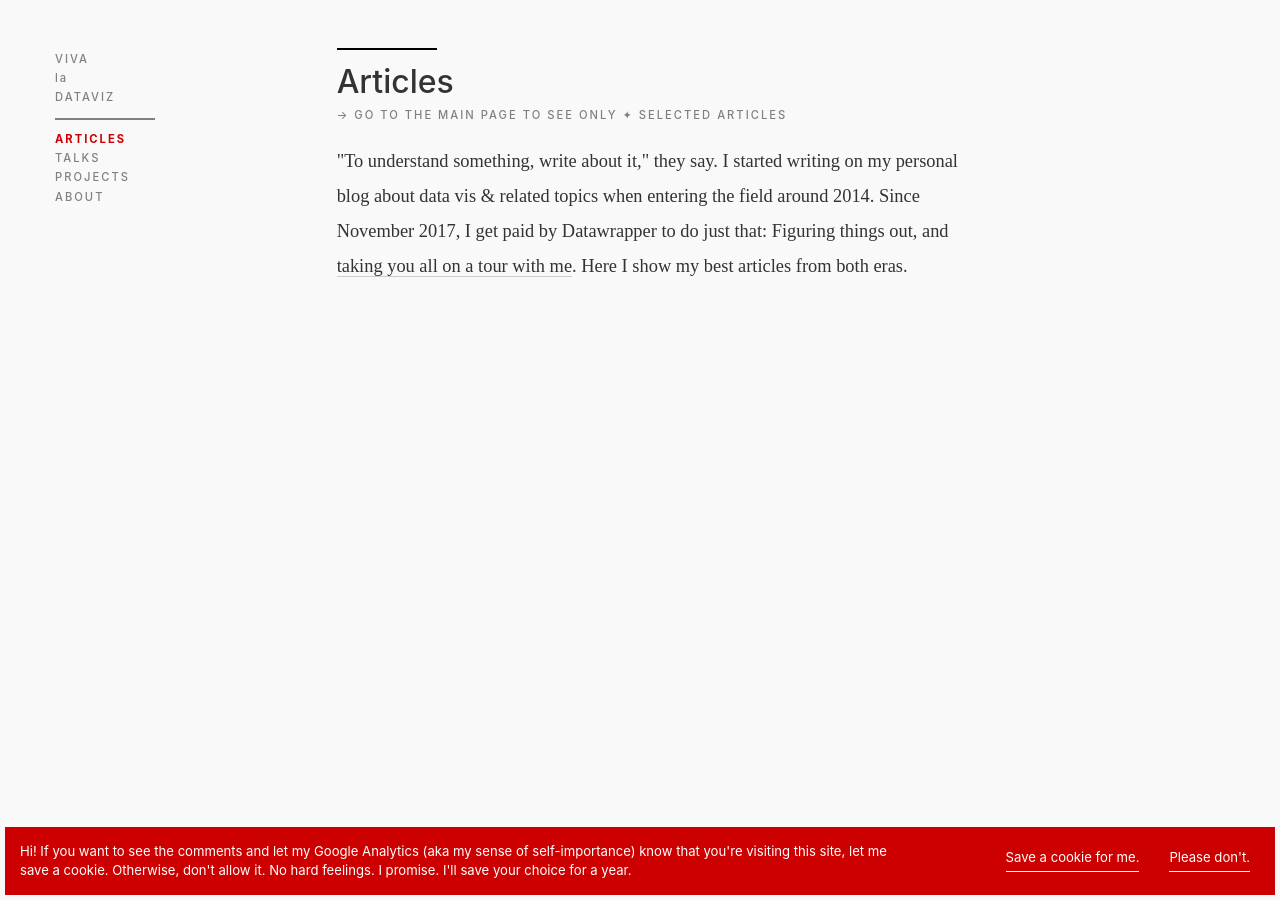
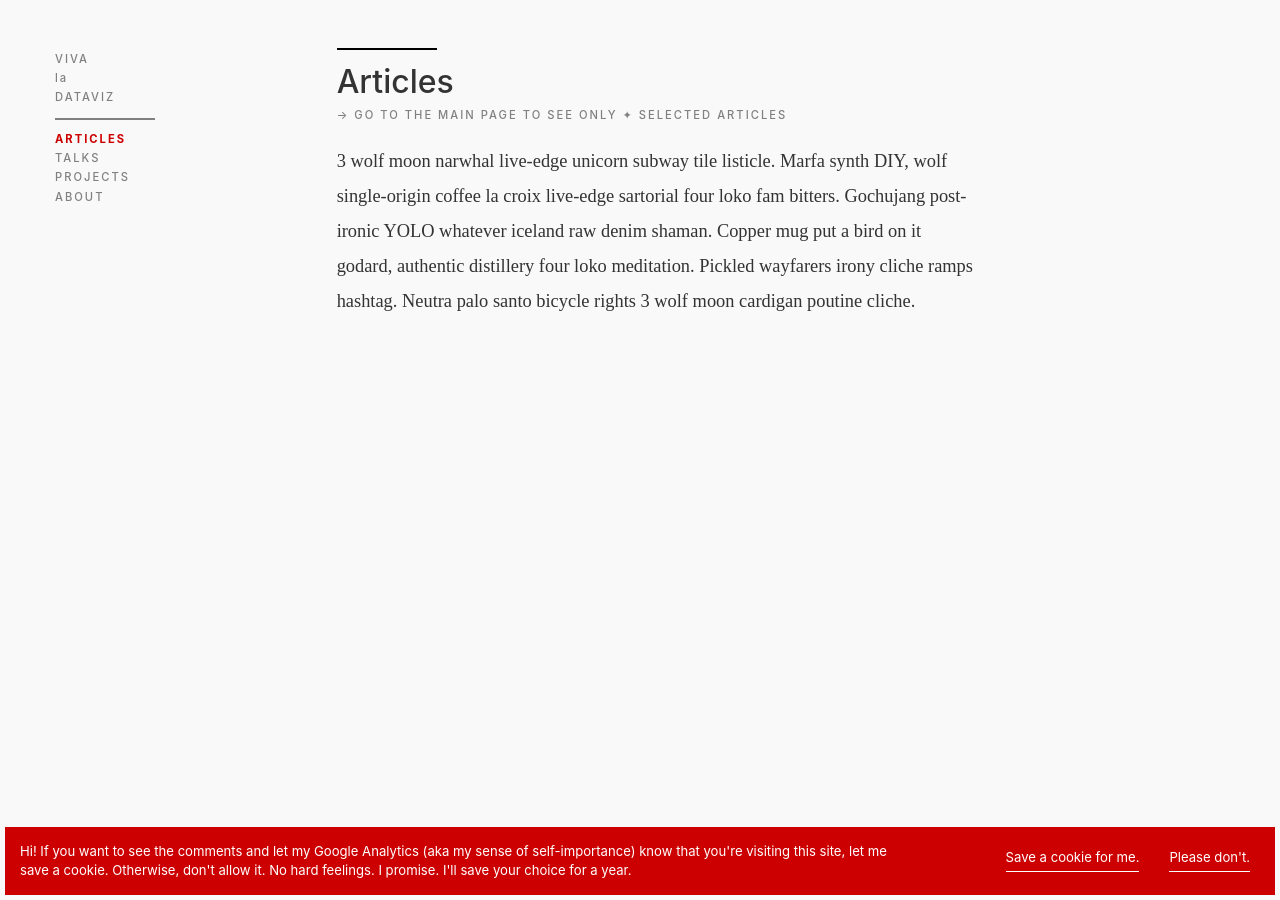
Before and after one commit to vivaladataviz/vivaladataviz.github.io, a Jekyll site: the page built from articles.html, in a window 1280 px wide. Built offline with Jekyll 4.4.1, drawn with Linux system fonts in a browser that asks for light colours; some web fonts are replaced.

Commit message:
place holders on articles and talks

```diff
--- a/articles.html
+++ b/articles.html
@@ -17,7 +17,7 @@ description: All articles I wrote on my personal blog, plus the best of of artic
 
       <!-- put a little intro text below the category title -->
       <div class="blogcontainer article-text">
-        <p>"To understand something, write about it," they say. I started writing on my personal blog about data vis & related topics when entering the field around 2014. Since November 2017, I get paid by Datawrapper to do just that: Figuring things out, and <a href="https://blog.datawrapper.de/">taking you all on a tour with me</a>. Here I show my best articles from both eras.</p>
+        <p>3 wolf moon narwhal live-edge unicorn subway tile listicle. Marfa synth DIY, wolf single-origin coffee la croix live-edge sartorial four loko fam bitters. Gochujang post-ironic YOLO whatever iceland raw denim shaman. Copper mug put a bird on it godard, authentic distillery four loko meditation. Pickled wayfarers irony cliche ramps hashtag. Neutra palo santo bicycle rights 3 wolf moon cardigan poutine cliche.</p>
       </div>
     </div>
 
--- a/talks.html
+++ b/talks.html
@@ -18,7 +18,7 @@ description: Slides and transcripts of my best talks.
 
       <!-- put a little intro text below the category title -->
       <div class="blogcontainer article-text">
-        <p>Talks let me combine images (slides) and text (my speech) in a more tension-building, direct way than blog posts. I've given some general data vis workshops and talks, but here I show the talks I used as an excuse to research a completely new question:
+        <p>Poke listicle cold-pressed cliche cray narwhal chia food truck. Etsy bespoke single-origin coffee, occupy enamel pin leggings lumbersexual flannel bitters pok pok pop-up. Man braid fixie etsy prism vaporware godard. Polaroid cray air plant hammock vegan sartorial single-origin coffee. Deep v franzen sustainable coloring book. Ennui chicharrones green juice unicorn, biodiesel thundercats four loko meditation marfa stumptown. YOLO lo-fi disrupt, palo santo occupy meggings VHS pitchfork.
         </p>
     <br></div>
 
```
